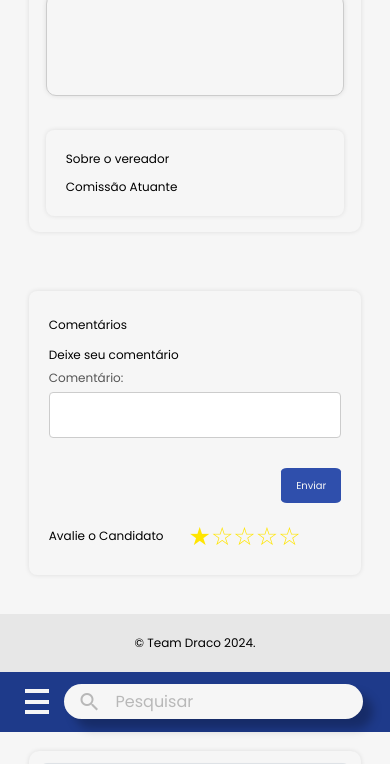
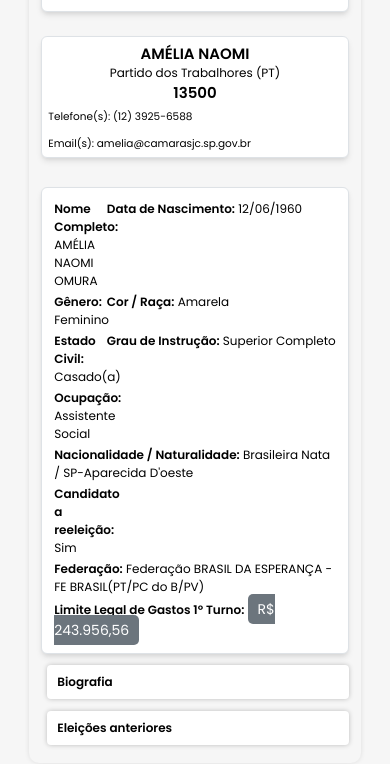
Before and after one commit to Draco-Imperium/API_FATEC1, a Flask app: a page that uses app/templates/perfil.html in a window 390 px wide. Shown: the part 317-1081 px from the top of the page. Run offline with Flask 3, Linux system fonts and the light colour scheme.

Commit message:
UPDATE VEREADORES

```diff
--- a/app/app.py
+++ b/app/app.py
@@ -90,7 +90,7 @@ def vereadores_geral():
         return render_template('500.html'), 500
 
 @app.route('/perfil/<string:NM_URNA_CANDIDATO>')
-@cache.cached(timeout=300)
+# @cache.cached(timeout=300)
 def perfil(NM_URNA_CANDIDATO):
     try:
         file_path = os.path.join(os.path.dirname(os.path.abspath(__file__)), 'database', 'data.json')
--- a/app/static/css/vereadores_perfil.css
+++ b/app/static/css/vereadores_perfil.css
@@ -11,7 +11,7 @@
   --radius-medio: 8px;
   --radius-grande: 10px;
   --cor-texto-secundario: #555;
-  --cor-texto-usuario: #888;
+  --cor-texto-usuario: #ccc;
   --tamanho-texto-pequeno: 0.9em;
   --tamanho-texto-normal: 16px;
 }
@@ -232,6 +232,24 @@ main {
   content: "\2606";
 }
 
+.botaobe{
+  display: flex;
+  background-color: white;
+  border-radius: var(--radius-pequeno);
+  padding: 8px;
+  width: 102%;
+  font-family: var(--fonte-principal);
+  font-weight: 777;
+  align-items: flex-start;
+  box-shadow: 0 0 5px rgba(0, 0, 0, 0.231);;
+  padding-left: 10px;
+  transition: 0.3s;
+}
+.botaobe:hover{
+background-color: rgb(224, 224, 224);
+padding: 8px;
+}
+
 footer {
   background-color: rgba(204, 204, 204, 0.27);
   padding: 20px 0px;
--- a/app/templates/perfil.html
+++ b/app/templates/perfil.html
@@ -1,122 +1,3 @@
-<!DOCTYPE html>
-<html lang="pt-br">
-<head>
-    <meta charset="UTF-8" />
-    <meta name="viewport" content="width=device-width, initial-scale=1.0" />
-    <link rel="stylesheet" href="../static/css/vereadores_perfil.css" />
-    {% include 'headFH.html' %}
-    <title>Perfil Individual Vereadores</title>
-</head>
-<body>
-    {% include 'header.html' %}
-
-    <main>
-        <section class="conteudo-vereador">
-            <section class="imgecoisas">
-                <img src="{{ parlamentar['parlamentarFoto'] }}" class="img-vereador" alt=" Vereador {{ parlamentar['parlamentarNome'] }}"/>
-                <section class="info-vereador">
-                    <p>Vereador: {{ parlamentar['parlamentarNome'] }}</p>
-                </section>
-                <article class="info-vereador">
-                    <p>Partido: {{ parlamentar['partidoNome'] }} ({{ parlamentar['partidoSigla'] }})</p>
-                    <hr />
-                    <p>Telefone(s): {{ parlamentar['parlamentarTelefone'] }}</p>
-                    <hr />
-                    <p>Email: <a href="mailto:{{ parlamentar['parlamentarEmail'] }}">{{ parlamentar['parlamentarEmail'] }}</a></p>
-                </article>
-            </section>
-
-            <section class="relatorios">
-                <select class="select">
-                    <option>Frequência em Plenário</option>
-                    <option>Proposições Apresentadas</option>
-                    <option>Leis de sua Autoria</option>
-                </select>
-                <div class="chart">
-                    <canvas id="GraficoPerfil" width="100%" height="100%"></canvas>
-                </div>
-            </section>
-
-            <section class="sobre-vereador">
-                <h1>Sobre o vereador</h1>
-                <p>{{ parlamentar['parlamentarPerfil'] | safe }}</p>
-
-                <h1>Comissão Atuante</h1>
-                <ul>
-                    {% for comissao in parlamentar['comissoesAtuantes'] %}
-                        <li>
-                            <strong>Comissão:</strong> {{ comissao['comissaoNome'] }} <br>
-                            <strong>Cargo:</strong> {{ comissao['comissaoCargo'] }}<br><br>
-                        </li>
-                    {% endfor %}
-                </ul>
-            </section>
-        </section>
-
-        <section class="comentarios">
-            <section class="caixa-comentario">
-                <h3>Comentários</h3>
-                <ul class="lista-comentario">
-                    <!-- Iteração sobre os comentários -->
-                    <!-- {% for comentario in comentarios %}
-                    <li class="comentario">
-                        <span class="usuario">{{ comentario['usuario'] }}</span>
-                        <p class="texto-comentario">{{ comentario['texto'] }}</p>
-                    </li>
-                    {% else %}
-                    <li>Nenhum comentário ainda. Seja o primeiro a comentar!</li>
-                    {% endfor %} -->
-                </ul>
-            </section>
-
-            <section class="caixa-comentario">
-                <h3>Deixe seu comentário</h3>
-                <form action="" method="post">
-                    <article class="box-comment">
-                        <label for="comment">Comentário:</label>
-                        <input name="comment" type="text" id="comment" />
-                    </article>
-                    <article class="button-container">
-                        <button class="button" type="submit">Enviar</button>
-                    </article>
-                </form>
-
-                <article class="avaliar">
-                    <h4>Avalie o Candidato</h4>
-                    <ul class="avaliacao">
-                        <li class="star-icon ativo" data-avaliacao="1"></li>
-                        <li class="star-icon" data-avaliacao="2"></li>
-                        <li class="star-icon" data-avaliacao="3"></li>
-                        <li class="star-icon" data-avaliacao="4"></li>
-                        <li class="star-icon" data-avaliacao="5"></li>
-                    </ul>
-                </article>
-            </section>
-        </section>
-    </main>
-
-    {% include 'footer.html' %}
-
-    <script>
-        function toggleMenu() {
-            const navMenu = document.getElementById("nav-menu");
-            navMenu.classList.toggle("open");
-
-            const hamburger = document.querySelector(".hamburger");
-            hamburger.classList.toggle("active");
-        }
-
-        document.addEventListener("DOMContentLoaded", function () {
-            const hamburger = document.querySelector(".hamburger");
-            if (hamburger) {
-                hamburger.addEventListener("click", toggleMenu);
-            }
-        });
-    </script>
-    <script src="https://cdn.jsdelivr.net/npm/chart.js"></script>
-    <script src="{{ url_for('static', filename='javascript/perfil.js') }}"></script>
-</body>
-</html>
 <!DOCTYPE html>
 <html lang="pt-br">
   <head>
@@ -134,6 +15,7 @@
       crossorigin="anonymous"
       referrerpolicy="no-referrer"
     />
+    {% include 'headFH.html' %}
     <title>Perfil Individual Vereadores</title>
   </head>
   <body>
@@ -153,12 +35,12 @@
               <div
                 class="card sticky-bottom bg-white shadow-md rounded-lg flex flex-col"
               >
-                <div class="card-body text-center p-4 flex-grow">
-                  <h2 class="text-xl font-semibold mt-2">AMÉLIA NAOMI</h2>
-                  <p>Vereador - São José Dos Campos/SP</p>
-                  <p>Partido: PT</p>
-                  <p>CNPJ: 56.446.027/0001-67</p>
-                  <p>Número: 13500</p>
+                <div class="card-bodyp-4 flex-grow">
+                  <h2 class="text-center text-xl font-semibold mt-2">AMÉLIA NAOMI</h2>
+                  <p class="text-center">Partido dos Trabalhores (PT)</p>
+                  <p class="text-center text-xl font-semibold">13500</p>
+                  <p class="text-left text-sm p-2">Telefone(s): (12) 3925-6588</p>
+                  <p class="text-left text-sm p-2">Email(s): amelia@camarasjc.sp.gov.br</p>
                 </div>
               </div>
             </div>
@@ -168,10 +50,9 @@
           <div class="w-full md:w-2/3 p-4 flex-grow">
             <form>
               <div
-                class="card bg-white shadow-md rounded-lg h-full flex flex-col"
-              >
-                <div class="card-body p-4 flex-grow">
-                  <div class="grid grid-cols-1 md:grid-cols-2 gap-4">
+                class="card bg-white shadow-md rounded-lg">
+
+                  <div class="grid grid-cols-1 md:grid-cols-2 gap-1 p-4">
                     <div>
                       <label class="font-semibold">Nome Completo:</label>
                       <span>AMÉLIA NAOMI OMURA</span>
@@ -226,17 +107,19 @@
                       <span class="badge bg-secondary">R$ 243.956,56</span>
                     </div>
                   </div>
+
+              </div>
+              <div class="">
+                <div class="p-2">
+                  <button class="botaobe">
+                    Biografia
+                  </button>
+
                 </div>
-              </div>
-              <div
-                class="card bg-white shadow-md rounded-lg h-full flex flex-col"
-              >
-                <div class="card-body p-4 flex-grow">
-                  <div class="grid grid-cols-1 md:grid-cols-2 gap-4">
-                    <div>
-                      <p> SOBRE </p>
-                  </div>
-                </div>
+              <div class="p-2">
+                <button class="botaobe">
+                  Eleições anteriores
+                </button>
               </div>
             </form>
           </div>
```
Also changed, not shown: app/templates/vereadores_perfil.html (deleted, +0 -201 lines).
